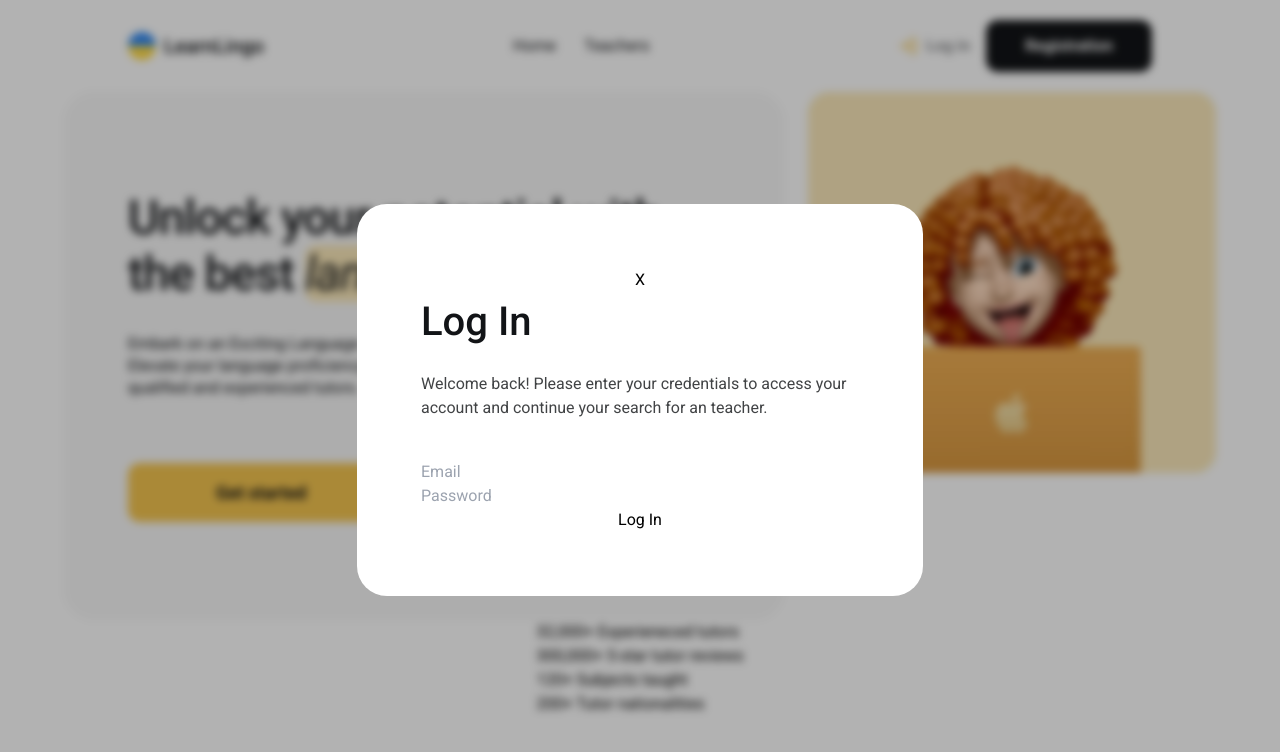
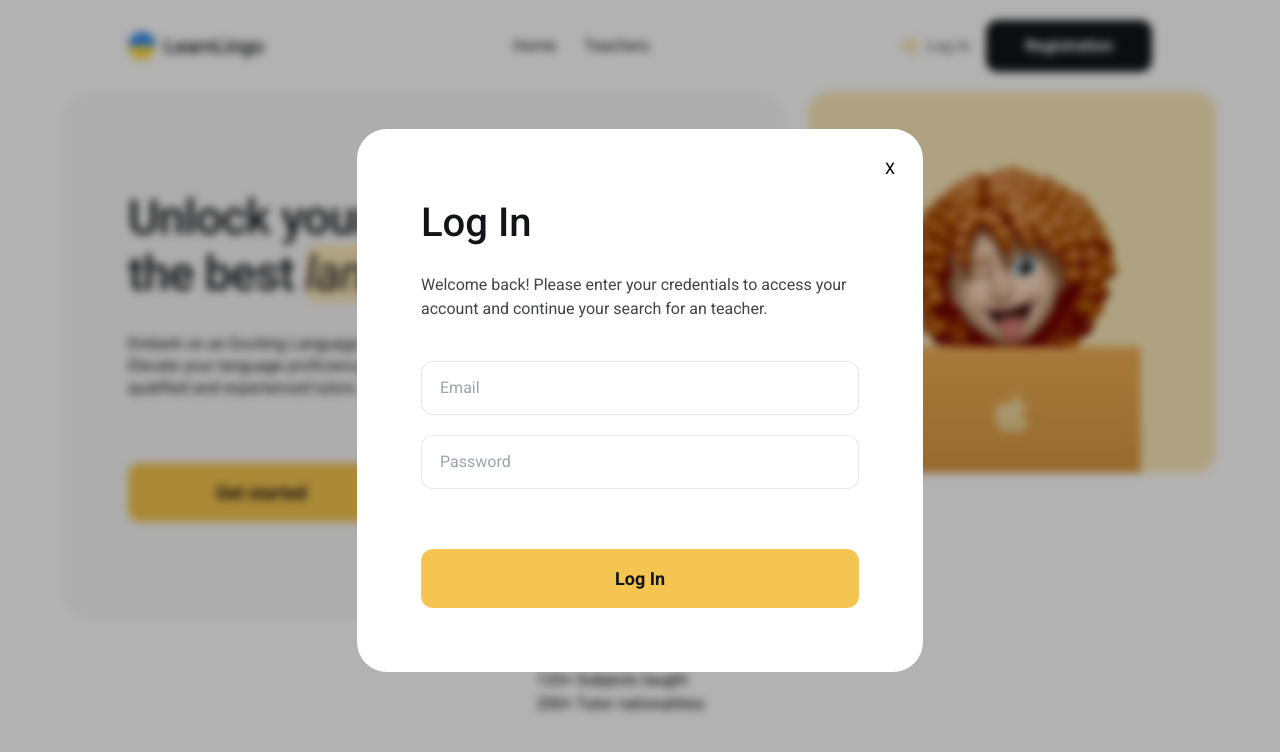
Before and after one commit to alyonapolova/learn-lingo, a React (Create React App) app: page / in a window 1280 px wide. Both pictures are taken after a click on the button "Log in". Shown: the top 752 px of the page. Built offline with nearby package versions, Linux system fonts and the light colour scheme.

Commit message:
create login ans signup popups

```diff
--- a/src/components/AppNav/AppNav.jsx
+++ b/src/components/AppNav/AppNav.jsx
@@ -1,7 +1,7 @@
 import { Link, NavLink } from 'react-router-dom';
 import css from './AppNav.module.css';
 import { useDispatch } from 'react-redux';
-import { showModal } from '../../redux/features/slice';
+import { showLoginModal, showSignupModal } from '../../redux/features/slice';
 
 export const AppNav = () => {
   const dispatch = useDispatch();
@@ -46,7 +46,7 @@
         <button
           className={css.loginBtn}
           onClick={() => {
-            dispatch(showModal());
+            dispatch(showLoginModal());
           }}
         >
           <svg
@@ -57,15 +57,22 @@
           >
             <path
               stroke="#F4C550"
-              stroke-linecap="round"
-              stroke-linejoin="round"
-              stroke-width="2"
+              strokeLinecap="round"
+              strokeLinejoin="round"
+              strokeWidth="2"
               d="M12.5 2.5h1c1.4 0 2.1 0 2.635.272a2.5 2.5 0 0 1 1.092 1.093C17.5 4.4 17.5 5.1 17.5 6.5v7c0 1.4 0 2.1-.273 2.635a2.5 2.5 0 0 1-1.092 1.092c-.535.273-1.235.273-2.635.273h-1M8.333 5.833 12.5 10m0 0-4.167 4.167M12.5 10h-10"
             />
           </svg>
           <span> Log in</span>
         </button>
-        <button className={css.registerBtn}>Registration</button>
+        <button
+          onClick={() => {
+            dispatch(showSignupModal());
+          }}
+          className={css.registerBtn}
+        >
+          Registration
+        </button>
       </div>
     </header>
   );
--- /dev/null
+++ b/src/components/Modal/Auth.module.css
@@ -0,0 +1,26 @@
+.loginBtn,
+.signupBtn {
+  margin-top: 40px;
+  border-radius: 12px;
+  font-weight: 700;
+  font-size: 18px;
+  background-color: #f4c550;
+  color: #121417;
+}
+
+.loginBtn {
+  padding: 16px 193.5px;
+}
+
+.signupBtn {
+  padding: 16px 187.5px;
+}
+
+.loginField {
+  padding-left: 18px;
+  width: 438px;
+  height: 54px;
+  border-radius: 12px;
+  border: 1px solid rgba(18, 20, 23, 0.1);
+  color: #121417;
+}
--- a/src/components/Modal/Login.jsx
+++ b/src/components/Modal/Login.jsx
@@ -1,6 +1,8 @@
 import { useDispatch } from 'react-redux';
-import { closeModal } from '../../redux/features/slice';
+
 import { useRef } from 'react';
+import css from './Auth.module.css';
+import { closeLoginModal } from '../../redux/features/slice';
 
 export const Login = () => {
   const dispatch = useDispatch();
@@ -8,7 +10,7 @@
 
   const closeModalBack = (e) => {
     if (modalRef.current === e.target) {
-      dispatch(closeModal());
+      dispatch(closeLoginModal());
     }
   };
 
@@ -18,11 +20,12 @@
       onClick={closeModalBack}
       className="fixed inset-0 bg-black bg-opacity-30 backdrop-blur-sm flex justify-center items-center"
     >
-      <div className="w-566 flex flex-col p-16 bg-white rounded-30px">
+      <div className="relative w-566 flex flex-col p-16 bg-white rounded-30px">
         <button
           onClick={() => {
-            dispatch(closeModal());
+            dispatch(closeLoginModal());
           }}
+          className="absolute top-7 right-7"
         >
           X
         </button>
@@ -33,10 +36,22 @@
           Welcome back! Please enter your credentials to access your account and
           continue your search for an teacher.
         </p>
-        <form className="flex flex-col">
-          <input type="email" placeholder="Email" required />
-          <input type="password" placeholder="Password" required />
-          <button type="submit">Log In</button>
+        <form className="flex flex-col gap-5">
+          <input
+            className={css.loginField}
+            type="email"
+            placeholder="Email"
+            required
+          />
+          <input
+            className={css.loginField}
+            type="password"
+            placeholder="Password"
+            required
+          />
+          <button className={css.loginBtn} type="submit">
+            Log In
+          </button>
         </form>
       </div>
     </div>
--- a/src/components/Modal/Signup.jsx
+++ b/src/components/Modal/Signup.jsx
@@ -1,17 +1,65 @@
+import { useDispatch } from 'react-redux';
+import css from './Auth.module.css';
+import { useRef } from 'react';
+import { closeSignupModal } from '../../redux/features/slice';
+
 export const Signup = () => {
+  const dispatch = useDispatch();
+  const modalRef = useRef();
+
+  const closeModalBack = (e) => {
+    if (modalRef.current === e.target) {
+      dispatch(closeSignupModal());
+    }
+  };
+
   return (
-    <>
-      <h1>Registration</h1>
-      <p>
-        Thank you for your interest in our platform! In order to register, we
-        need some information. Please provide us with the following information
-      </p>
-      <form>
-        <input type="name" placeholder="Name" />
-        <input type="email" placeholder="Email" />
-        <input type="password" placeholder="Password" />
-        <button type="submit">Log In</button>
-      </form>
-    </>
+    <div
+      ref={modalRef}
+      onClick={closeModalBack}
+      className="fixed inset-0 bg-black bg-opacity-30 backdrop-blur-sm flex justify-center items-center"
+    >
+      <div className="relative w-566 flex flex-col p-16 bg-white rounded-30px">
+        <button
+          onClick={() => {
+            dispatch(closeSignupModal());
+          }}
+          className="absolute top-7 right-7"
+        >
+          X
+        </button>
+        <h1 className="text-40px font-medium text-customColor mb-20px">
+          Registration
+        </h1>
+        <p className="text-base text-customColor-80 mb-40px">
+          Thank you for your interest in our platform! In order to register, we
+          need some information. Please provide us with the following
+          information
+        </p>
+        <form className="flex flex-col gap-5">
+          <input
+            className={css.loginField}
+            type="name"
+            placeholder="Name"
+            required
+          />
+          <input
+            className={css.loginField}
+            type="email"
+            placeholder="Email"
+            required
+          />
+          <input
+            className={css.loginField}
+            type="password"
+            placeholder="Password"
+            required
+          />
+          <button className={css.signupBtn} type="submit">
+            Sign Up
+          </button>
+        </form>
+      </div>
+    </div>
   );
 };
--- a/src/pages/HomePage.jsx
+++ b/src/pages/HomePage.jsx
@@ -1,14 +1,21 @@
 import { useSelector } from 'react-redux';
 import { Home } from '../components/Home/Home';
 import { Login } from '../components/Modal/Login';
-import { isShowModalSelector } from '../redux/selectors/mainSelectors';
+import {
+  isShowLoginModalSelector,
+  isShowSignupModalSelector,
+} from '../redux/selectors/mainSelectors';
+import { Signup } from '../components/Modal/Signup';
 
 export const HomePage = () => {
-  const showModal = useSelector(isShowModalSelector);
+  const showLoginModal = useSelector(isShowLoginModalSelector);
+  const showSignupModal = useSelector(isShowSignupModalSelector);
+
   return (
     <>
       <Home />
-      {showModal && <Login />}
+      {showLoginModal && <Login />}
+      {showSignupModal && <Signup />}
     </>
   );
 };
--- a/src/redux/features/slice.js
+++ b/src/redux/features/slice.js
@@ -1,7 +1,8 @@
 import { createSlice } from '@reduxjs/toolkit';
 
 const initialState = {
-  isShowModal: false,
+  isShowLoginModal: false,
+  isShowSignupModal: false,
   fav: [],
   isInFav: false,
 };
@@ -10,15 +11,26 @@
   name: 'fav',
   initialState,
   reducers: {
-    showModal: (state) => {
-      state.isShowModal = true;
+    showLoginModal: (state) => {
+      state.isShowLoginModal = true;
     },
-    closeModal: (state) => {
-      state.isShowModal = false;
+    closeLoginModal: (state) => {
+      state.isShowLoginModal = false;
+    },
+    showSignupModal: (state) => {
+      state.isShowSignupModal = true;
+    },
+    closeSignupModal: (state) => {
+      state.isShowSignupModal = false;
     },
   },
 });
 
-export const { showModal, closeModal } = slice.actions;
+export const {
+  showLoginModal,
+  closeLoginModal,
+  showSignupModal,
+  closeSignupModal,
+} = slice.actions;
 
 export default slice.reducer;
--- a/src/redux/selectors/mainSelectors.js
+++ b/src/redux/selectors/mainSelectors.js
@@ -1 +1,3 @@
-export const isShowModalSelector = (state) => state.main.isShowModal;
+export const isShowLoginModalSelector = (state) => state.main.isShowLoginModal;
+export const isShowSignupModalSelector = (state) =>
+  state.main.isShowSignupModal;
```
Also changed, not shown: src/components/Modal/Login.module.css (deleted).
